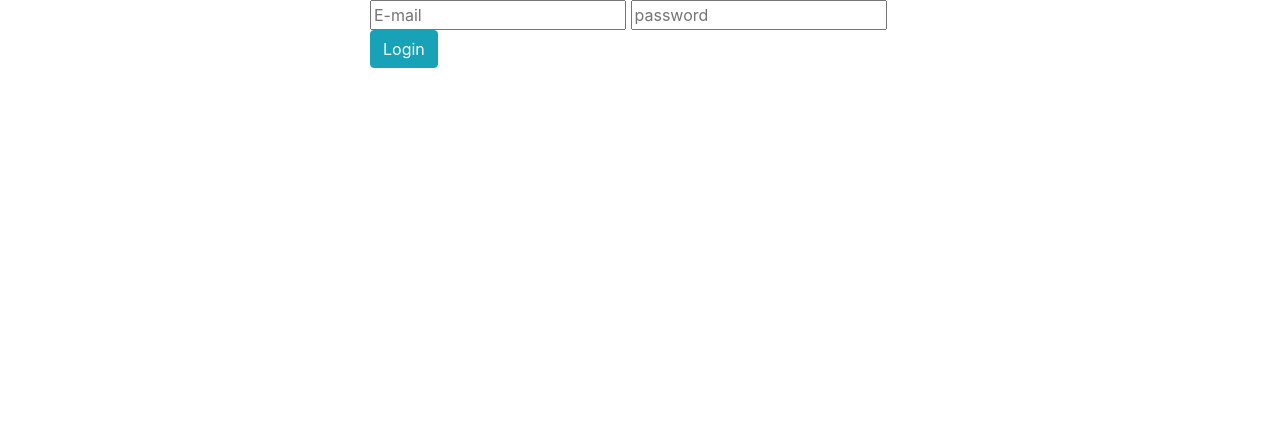
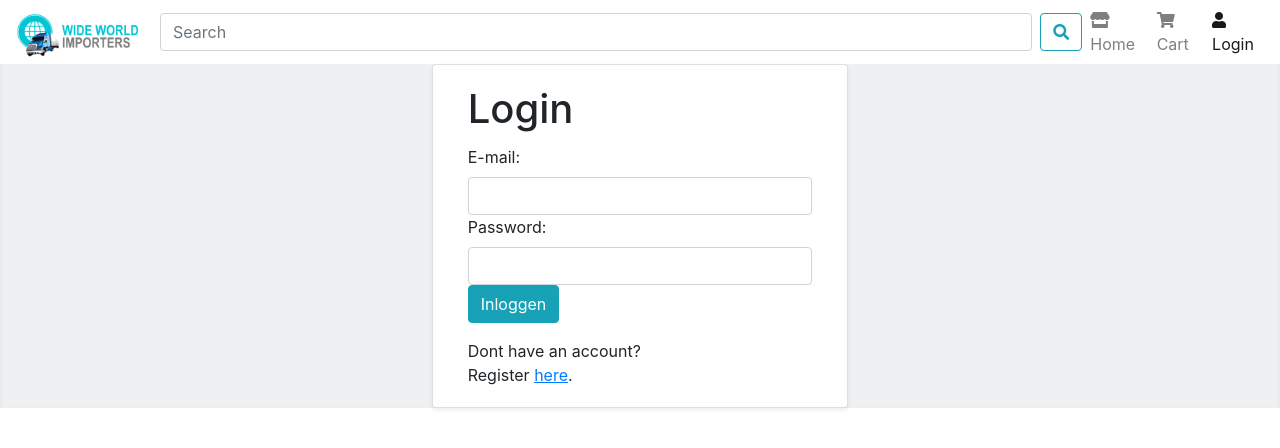
Before and after one commit to DjurnNelissen/Wide-World-Importers, a PHP site: page /login.php in a window 1280 px wide. Shown: the top 448 px of the page. Run offline with PHP 8.4, Linux system fonts and the light colour scheme; some libraries are stand-ins or nearby versions; some web fonts are replaced.

Commit message:
Update login.php

```diff
--- a/login.php
+++ b/login.php
@@ -1,35 +1,28 @@
 <!DOCTYPE html>
 <html>
-  <head>
-    <meta charset="utf-8">
-    <title> WWI login</title>
+<?php
+$title = "Login";
+$stylesheet = "css/login.css";
+$sidebar = false;
+include("includes/page-head.php");
+?>
+<div class="card col-12 col-md-4 mx-auto shadow-sm login-card">
+    <div class="card-body">
+        <h1 class="card-title">Login</h1>
+        <form action="loginconfirmed.php" method="post" >
+            <div class="form-group">
 
-    <script src="https://code.jquery.com/jquery-3.3.1.slim.min.js" integrity="sha384-q8i/X+965DzO0rT7abK41JStQIAqVgRVzpbzo5smXKp4YfRvH+8abtTE1Pi6jizo" crossorigin="anonymous"></script>
-    <script src="https://cdnjs.cloudflare.com/ajax/libs/popper.js/1.14.3/umd/popper.min.js" integrity="sha384-ZMP7rVo3mIykV+2+9J3UJ46jBk0WLaUAdn689aCwoqbBJiSnjAK/l8WvCWPIPm49" crossorigin="anonymous"></script>
-    <script src="https://stackpath.bootstrapcdn.com/bootstrap/4.1.3/js/bootstrap.min.js" integrity="sha384-ChfqqxuZUCnJSK3+MXmPNIyE6ZbWh2IMqE241rYiqJxyMiZ6OW/JmZQ5stwEULTy" crossorigin="anonymous"></script>
+                <label for="email">E-mail:</label>
+                <input class="form-control" type="email" name="email">
+                <label for="passwd">Password:</label>
+                <input class="form-control" type="password" name="passwd">
 
-    <link rel="stylesheet" href="https://use.fontawesome.com/releases/v5.5.0/css/all.css" integrity="sha384-B4dIYHKNBt8Bc12p+WXckhzcICo0wtJAoU8YZTY5qE0Id1GSseTk6S+L3BlXeVIU" crossorigin="anonymous">
-    <link href="https://stackpath.bootstrapcdn.com/bootstrap/4.1.3/css/bootstrap.min.css" rel="stylesheet" integrity="sha384-MCw98/SFnGE8fJT3GXwEOngsV7Zt27NXFoaoApmYm81iuXoPkFOJwJ8ERdknLPMO" crossorigin="anonymous">
+                <input class="btn btn-info loginknop" type="submit" id="sub" name="submit" value="Inloggen">
+            </div>
+        </form>
+        <p class="card-text">Dont have an account? <br> Register <a href="registreren.php"><u>here</u></a>.</p>
+    </div>
+</div>
 
-
-       <link rel="stylesheet" href="css/review.css" media="screen" title="no title">
-    <script src="js/main.js" charset="utf-8"></script>
-  </head>
-  <body>
-    <div class="container">
-      <div class="row">
-        <div class="col-md-3">
-
-        </div>
-        <div class="col-md-6">
-          <input id='name' type="text" name="name" value="" placeholder="E-mail">
-          <input id='pass' type="password" name="pass" value="" placeholder="password">
-          <button type="button" name="button" onclick="login()" class="btn btn-info">Login</button>
-        </div>
-        <div class="col-md-3">
-
-        </div>
-      </div>
-    </div>
-  </body>
-</html>
+<!-- include the footer of the page -->
+<?php include("includes/page-foot.php") ?>
```
